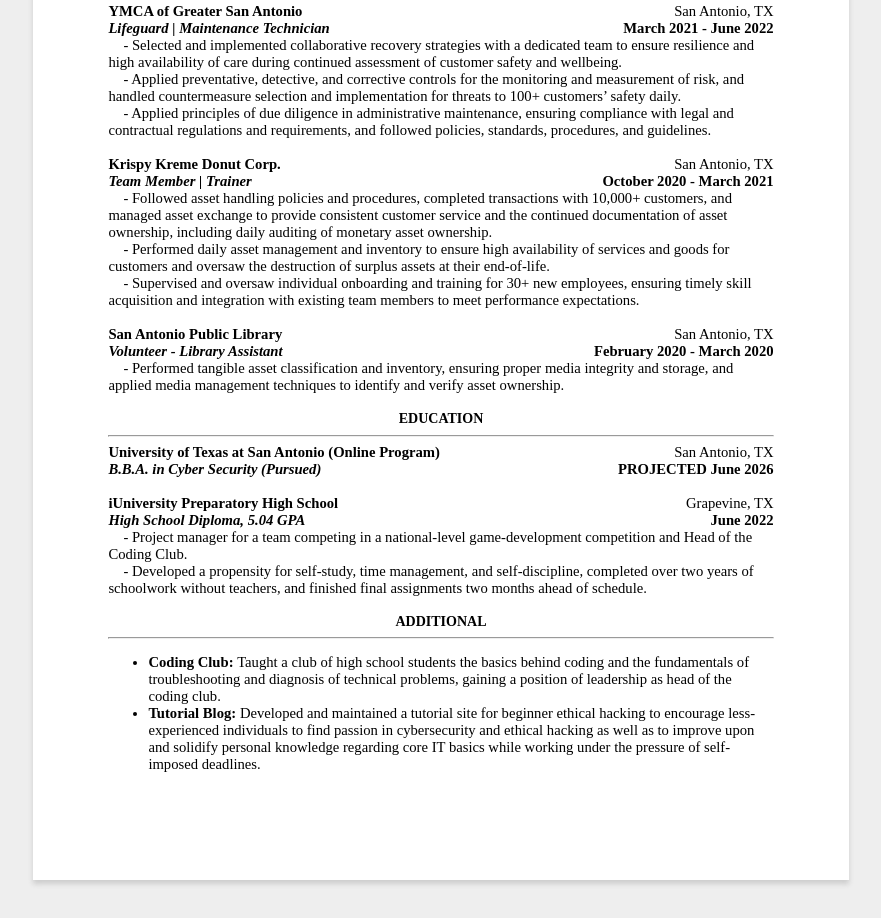
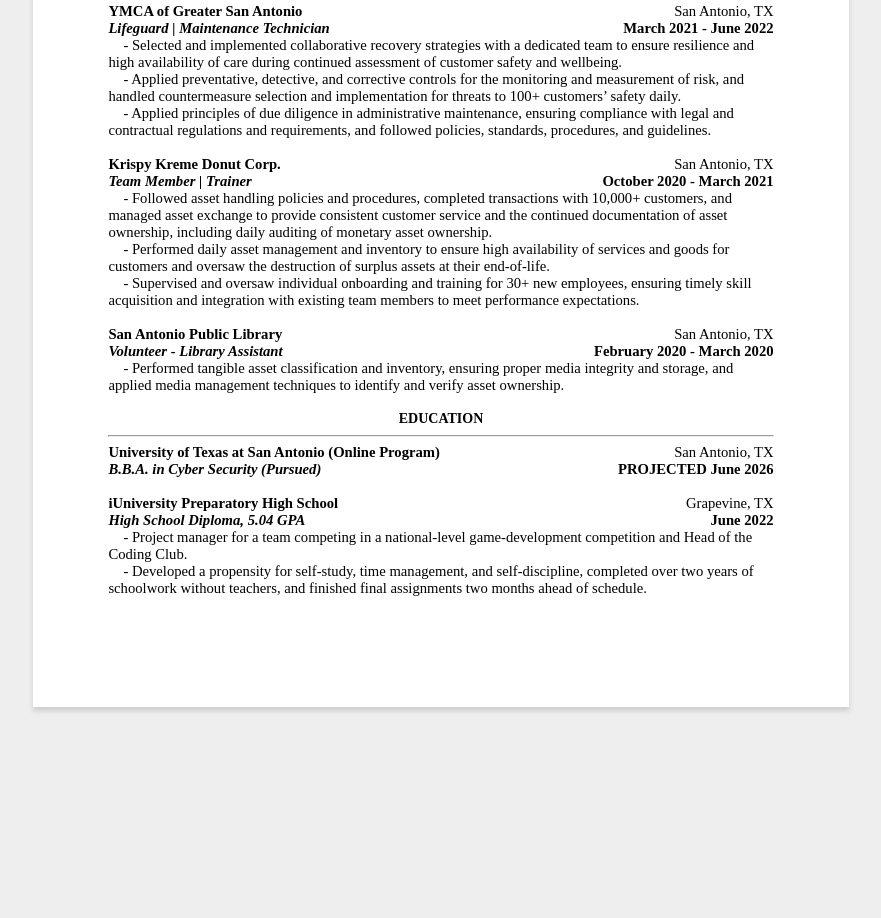
Before and after one commit to andrew-w-jones/resume, a plain HTML site: page public/resume.html in a window 1280 px wide. Shown: the part 1381-2299 px from the top of the page, without its empty margins (199-1080 px from the left). After the commit the page ends 2125 px from the top, so only its background shows below. Drawn offline with Linux system fonts and the light colour scheme.

Commit message:
Update resume.html

```diff
--- a/public/resume.html
+++ b/public/resume.html
@@ -107,13 +107,6 @@
     <p class="indent">- Developed a propensity for self-study, time management, and self-discipline, completed over two years of schoolwork without teachers, and finished final assignments two months ahead of schedule.</p>
   <p><br></p>
 
-  <p class="head">ADDITIONAL</p>
-  <hr>
-
-  <ul>
-    <li><b>Coding Club: </b>Taught a club of high school students the basics behind coding and the fundamentals of troubleshooting and diagnosis of technical problems, gaining a position of leadership as head of the coding club.</li>
-    <li><b><span href="https://drewbledude.wordpress.com">Tutorial Blog: </span></b>Developed and maintained a tutorial site for beginner ethical hacking to encourage less-experienced individuals to find passion in cybersecurity and ethical hacking as well as to improve upon and solidify personal knowledge regarding core IT basics while working under the pressure of self-imposed deadlines.</li>
-  </ul>
 
   <br>
 </div>
```
